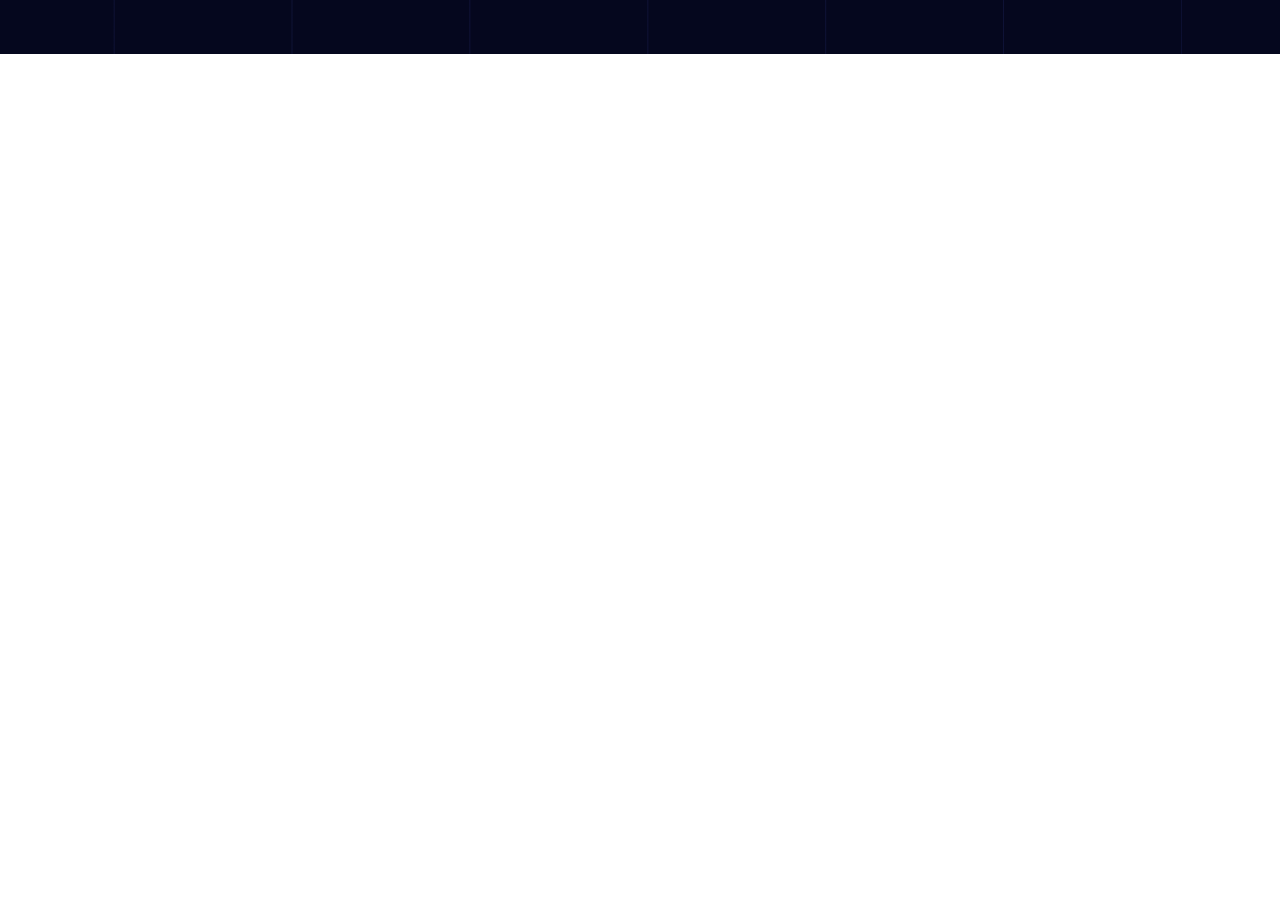
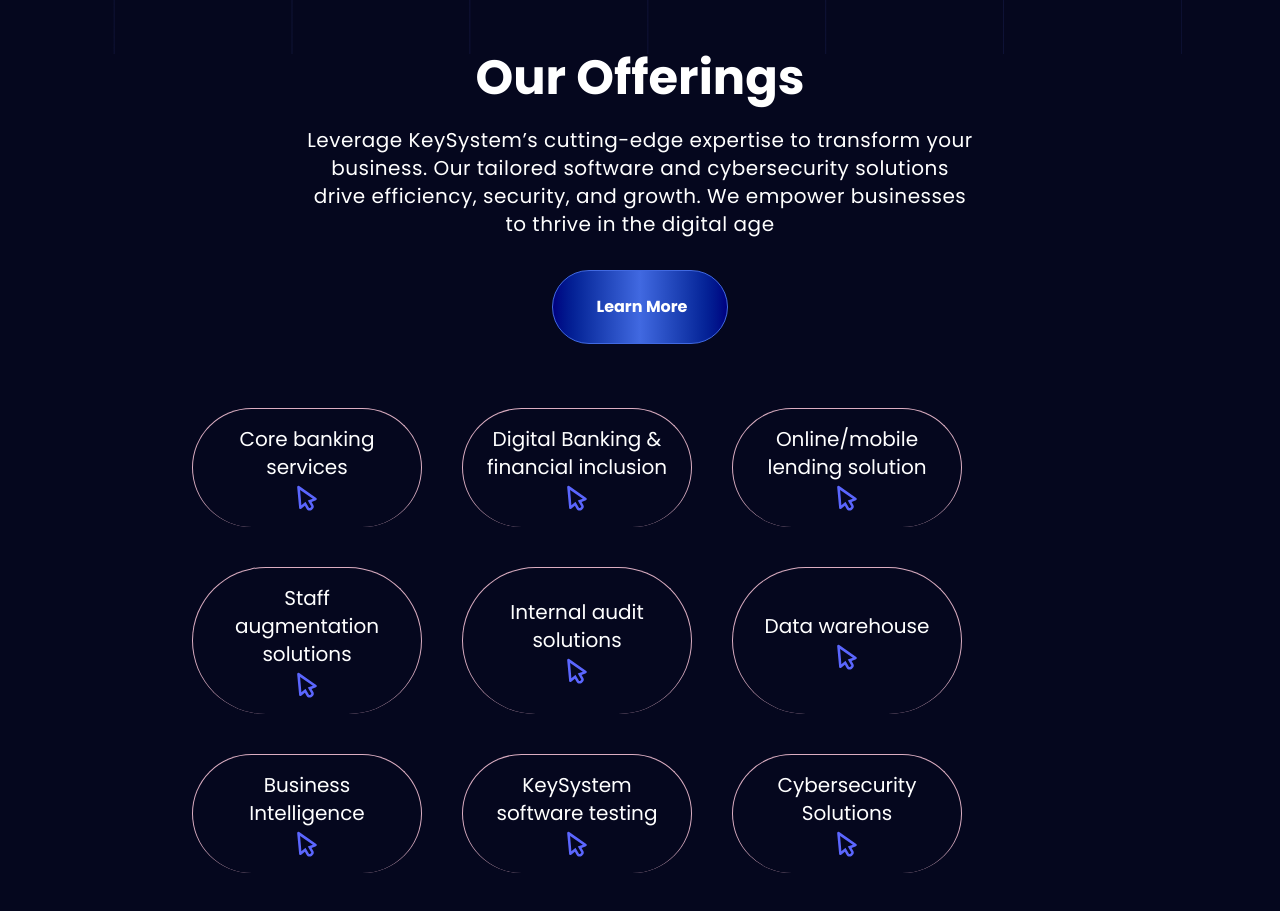
Before and after one commit to Wills-dev/key-system-test, a React (Vite) app: page / in a window 1280 px wide. Shown: the part 2620-3531 px from the top of the page. Before the commit the page ends 2674 px from the top, so only its background shows below. Built offline with nearby package versions, Linux system fonts and the light colour scheme.

Commit message:
Feat: added Our offer section

```diff
--- /dev/null
+++ b/src/components/OurOfferings.tsx
@@ -0,0 +1,111 @@
+import { motion } from "framer-motion";
+
+import { subheadingVariants } from "../anim";
+import CustomButton from "./CustomButton";
+
+const OurOfferings = () => {
+  const services = [
+    "Core banking services",
+    "Digital Banking & financial inclusion",
+    "Online/mobile lending solution",
+    "Staff augmentation solutions",
+    "Internal audit solutions",
+    "Data warehouse",
+    "Business Intelligence",
+    "KeySystem software testing",
+    "Cybersecurity Solutions",
+  ];
+
+  // Variants for card animation (fade-in and slide-up when in view)
+  const cardVariants = {
+    hidden: { opacity: 0, y: 20 },
+    visible: (i: number) => ({
+      opacity: 1,
+      y: 0,
+      transition: { duration: 0.6, delay: i * 0.1, ease: "easeOut" },
+    }),
+  };
+
+  // Variants for the cursor "go" animation
+  const cursorVariants = {
+    initial: { scale: 1, rotate: 0 },
+    hover: { scale: 1.2, rotate: 15, transition: { duration: 0.3 } },
+  };
+
+  return (
+    <section className="2xl:container 2xl:mx-auto xl:px-[6rem] lg:px-[4rem] sm:px-[2rem] px-3 pb-28">
+      <div className="flex justify-center">
+        <div className="space-y-6 max-w-2xl flex flex-col items-center">
+          <motion.h3
+            variants={subheadingVariants}
+            initial="hidden"
+            whileInView="visible"
+            viewport={{ once: true, amount: 0.3 }}
+            className="md:text-5xl sm:text-3xl text-xl font-bold text-center"
+          >
+            Our Offerings
+          </motion.h3>
+          <motion.p
+            variants={subheadingVariants}
+            initial="hidden"
+            whileInView="visible"
+            viewport={{ once: true, amount: 0.3 }}
+            className="md:text-xl sm:text-lg text-center tracking-wide"
+          >
+            Leverage KeySystem’s cutting-edge expertise to transform your
+            business. Our tailored software and cybersecurity solutions drive
+            efficiency, security, and growth. We empower businesses to thrive in
+            the digital age
+          </motion.p>
+          <div className="pt-2">
+            <CustomButton
+              extraStyle="bg-gradient-to-r from-navy-blue via-light-blue to-navy-blue border-[1px] border-light-blue sm:py-6 sm:px-10 px-4 py-2"
+              title="Learn More"
+              handleClick={() => {}}
+            />
+          </div>
+        </div>
+      </div>
+      <div className="flex justify-between gap-10">
+        <div className="">
+          <div className="py-16">
+            <div className="2xl:container 2xl:mx-auto xl:px-[6rem] lg:px-[4rem] sm:px-[2rem] px-3">
+              <div className="grid grid-cols-1 sm:grid-cols-2 lg:grid-cols-3 gap-10 w-full">
+                {services.map((service, index) => (
+                  <motion.div
+                    key={index}
+                    className="relative max-w-[230px] w-full px-6 py-4 text-center text-white border-[#DCAEC2] border-t-[1px] border-r-[1px] border-l-[1px] border-b-0 rounded-full overflow-hidden group flex flex-col justify-center items-center gap-1"
+                    variants={cardVariants}
+                    initial="hidden"
+                    whileInView="visible"
+                    viewport={{ once: true, amount: 0.3 }}
+                    custom={index}
+                  >
+                    {/* Service Text */}
+                    <p className="md:text-xl sm:text-lg">{service}</p>
+
+                    {/* Cursor Icon */}
+                    <motion.div
+                      className=""
+                      variants={cursorVariants}
+                      initial="initial"
+                      whileHover="hover"
+                    >
+                      <img
+                        src="/src/assets/icons/arrow-pointer.svg"
+                        alt="arrow"
+                        className="object-contain"
+                      />
+                    </motion.div>
+                  </motion.div>
+                ))}
+              </div>
+            </div>
+          </div>
+        </div>
+      </div>
+    </section>
+  );
+};
+
+export default OurOfferings;
--- a/src/components/WhyChooseUs.tsx
+++ b/src/components/WhyChooseUs.tsx
@@ -9,17 +9,35 @@
     <section className="py-28 bg-trust-us-bg">
       <div className="2xl:container 2xl:mx-auto xl:px-[6rem] lg:px-[4rem] sm:px-[2rem] px-3 flex justify-center ">
         <div className="max-w-5xl space-y-4">
-          <h3 className="md:text-5xl sm:text-3xl text-xl font-bold text-center">
+          <motion.h3
+            variants={subheadingVariants}
+            initial="hidden"
+            whileInView="visible"
+            viewport={{ once: true, amount: 0.3 }}
+            className="md:text-5xl sm:text-3xl text-xl font-bold text-center"
+          >
             Why we are your Trusted Consultant
-          </h3>
-          <p className="md:text-xl sm:text-lg text-center text-[#BBBBBB]">
+          </motion.h3>
+          <motion.p
+            variants={subheadingVariants}
+            initial="hidden"
+            whileInView="visible"
+            viewport={{ once: true, amount: 0.3 }}
+            className="md:text-xl sm:text-lg text-center text-[#BBBBBB]"
+          >
             Empowering Businesses with Cutting-edge Technology
-          </p>
-          <p className="text-center md:text-3xl sm:text-xl text-lg text-[#D2D2D2] leading-relaxed pt-8">
+          </motion.p>
+          <motion.p
+            variants={subheadingVariants}
+            initial="hidden"
+            whileInView="visible"
+            viewport={{ once: true, amount: 0.3 }}
+            className="text-center md:text-3xl sm:text-xl text-lg text-[#D2D2D2] leading-relaxed pt-8"
+          >
             Excellence isn’t a goal, it’s our DNA; our relentless pursuit of
             excellence is the driving force behind our success. Excellence is
             our legacy, and we are proud to carry it forward.{" "}
-          </p>
+          </motion.p>
         </div>
       </div>
       <div className="bg-radial from-deep-blue  to-dark-navy">
--- a/src/index.css
+++ b/src/index.css
@@ -42,3 +42,30 @@
   -webkit-clip-path: circle(2000px at 90% -10%);
   pointer-events: all;
 }
+
+@keyframes border-draw {
+  0% {
+    clip-path: inset(0 100% 0 0);
+  }
+  25% {
+    clip-path: inset(0 0 100% 0);
+  }
+  50% {
+    clip-path: inset(100% 0 0 0);
+  }
+  75% {
+    clip-path: inset(0 100% 0 0);
+  }
+  100% {
+    clip-path: inset(0 0 0 0);
+  }
+}
+
+.animate-border-draw {
+  animation: border-draw 2s infinite linear;
+}
+
+/* Optional: Hover effect to pause animation for better UX */
+.group:hover .animate-border-draw {
+  animation-play-state: paused;
+}
--- a/src/pages/HomePage/HomePage.tsx
+++ b/src/pages/HomePage/HomePage.tsx
@@ -1,5 +1,6 @@
 import Header from "../../components/Header";
 import HeroSection from "../../components/HeroSection";
+import OurOfferings from "../../components/OurOfferings";
 import PartnersSlider from "../../components/PartnersSlider";
 import WhyChooseUs from "../../components/WhyChooseUs";
 
@@ -11,6 +12,7 @@
         <HeroSection />
         <PartnersSlider />
         <WhyChooseUs />
+        <OurOfferings />
       </main>
     </div>
   );
```
Also changed, not shown: src/assets/icons/arrow-pointer.svg (added).
